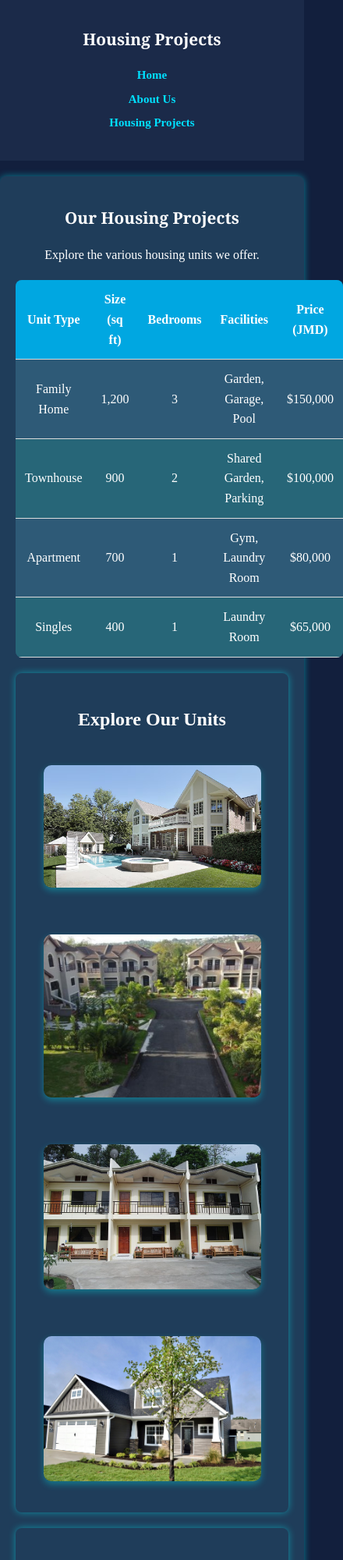
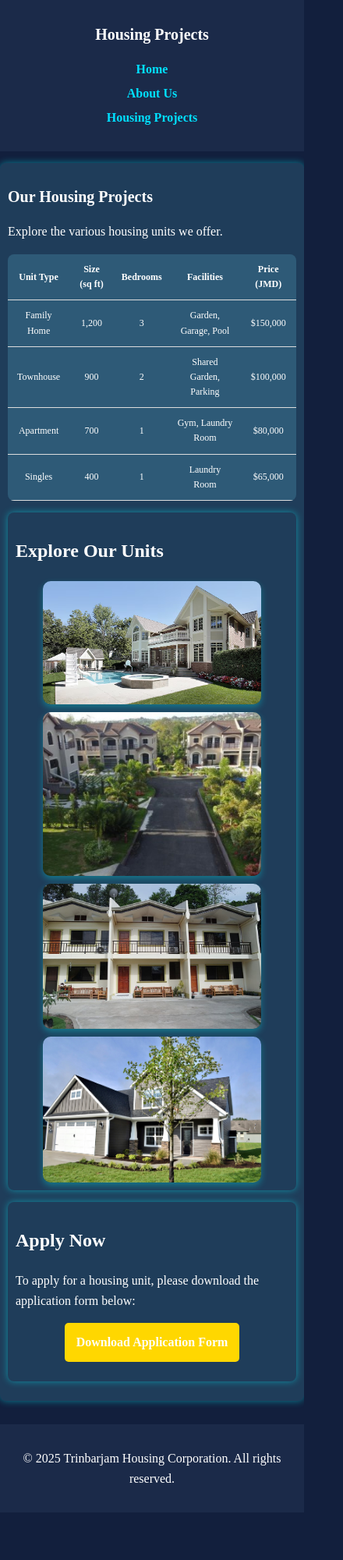
Before and after one commit to shawboss/Trinbarjam-Housing-Corporation, a plain HTML site: page housing.html in a window 390 px wide. Shown: the top 2000 px of the page at 78% size, 440 px wide, since content can reach past the window. After the commit the page ends 1939 px from the top, so only its background shows below. Drawn offline with Linux system fonts and the light colour scheme.

Commit message:
Update Styles.css

```diff
--- a/Styles.css
+++ b/Styles.css
@@ -4,135 +4,72 @@ body {
     margin: 0;
     padding: 0;
     line-height: 1.6;
-    background-color: #121F3D; /* Dark Blue */
-    color: #E0E0E0; /* Light Gray */
+    background-color: #121F3D;
+    color: #E0E0E0;
 }
 
 /* Header */
 header {
-    background-color: #1B2A49; /* Slightly lighter navy blue */
-    padding: 20px 0;
+    background-color: #1B2A49;
+    padding: 15px;
     color: white;
     text-align: center;
 }
 
 h1 {
-    text-align: center;
-    font-family: Georgia, 'Times New Roman', Times, serif;
-    font-size: x-large;
+    font-size: 24px;
 }
 
 /* Navigation Bar */
 nav ul {
     list-style: none;
     padding: 0;
+    text-align: center;
 }
 
 nav ul li {
-    display: inline;
-    margin: 0 15px;
+    display: inline-block;
+    margin: 10px;
 }
 
 nav ul li a {
-    color: #00E0FF; /* Cyan */
+    color: #00E0FF;
     font-weight: bold;
-    font-size: 15px;
+    font-size: 14px;
     text-decoration: none;
     transition: color 0.3s ease;
 }
 
 nav ul li a:hover {
-    color: #FFD700; /* Gold */
+    color: #FFD700;
 }
 
 /* Main Content Sections */
 section {
-    max-width: 1200px;
-    margin: 20px auto;
-    padding: 20px;
-    background-color: #1F3D5A; /* Darker Blue */
+    max-width: 95%;
+    margin: 15px auto;
+    padding: 15px;
+    background-color: #1F3D5A;
     border-radius: 8px;
     box-shadow: 0 0 10px rgba(0, 247, 255, 0.452);
     color: white;
 }
 
-/* Unique Section Styles */
-#Info {
-    background-color: #2E5A77; /* Deep Teal */
-    box-shadow: 0 0 10px rgba(62, 255, 44, 0.452);
-}
-
-#about1 {
-    background-color: #00A7E1; /* Bright Aqua */
-    box-shadow: 0 0 10px rgba(62, 255, 44, 0.452);
-}
-
-#about2 {
-    background-color: #276678; /* Muted Teal */
-    box-shadow: 0 0 10px rgba(62, 255, 44, 0.452);
-}
-
-#about3 {
-    background-color: #00A7E1; /* Bright Aqua */
-    box-shadow: 0 0 10px rgba(62, 255, 44, 0.452);
-}
-
-/* Footer */
-footer {
-    background-color: #1B2A49; /* Navy */
-    color: white;
-    text-align: center;
-    padding: 20px 0;
-    margin-top: 40px;
-}
-
-/* Images */
-img {
-    max-width: 100%;
-    height: auto;
-    display: block;
-    margin: 20px auto;
-    border-radius: 10px; /* Smooth rounded corners */
-}
-
-/* Team Section */
+/* Responsive Grid */
 .team {
     display: flex;
     flex-wrap: wrap;
-    gap: 20px;
     justify-content: center;
-    text-align: center;
+    gap: 10px;
 }
 
 .team .team-member {
-    max-width: 300px;
-    background: #2E5A77; /* Deep Teal */
-    padding: 15px;
+    width: 90%;
+    max-width: 280px;
+    background: #2E5A77;
+    padding: 10px;
     border-radius: 10px;
     box-shadow: 0 4px 8px rgba(0, 255, 255, 0.3);
-}
-
-.team img {
-    width: 100%;
-    height: auto;
-    border-radius: 10px;
-}
-
-.team p {
-    margin-top: 10px;
-    font-size: 16px;
-    font-weight: bold;
-}
-
-/* Section Styling */
-.housing-projects {
-    max-width: 1200px;
-    margin: 20px auto;
-    padding: 20px;
-    background-color: #1F3D5A;
-    border-radius: 8px;
-    box-shadow: 0 0 10px rgba(0, 247, 255, 0.452);
-    color: white;
     text-align: center;
 }
 
@@ -140,59 +77,49 @@ img {
 table {
     width: 100%;
     border-collapse: collapse;
-    margin-top: 20px;
+    margin-top: 15px;
     background: #2E5A77;
     color: white;
     border-radius: 8px;
     overflow: hidden;
+    font-size: 14px;
 }
 
 th, td {
-    padding: 12px;
+    padding: 10px;
     text-align: center;
     border-bottom: 1px solid #ddd;
-}
-
-th {
-    background-color: #00A7E1;
-    color: white;
-}
-
-tr:nth-child(even) {
-    background-color: #276678;
-}
-
-tr:hover {
-    background-color: #00E0FF;
-    color: #000;
 }
 
 /* Gallery */
 .gallery-images {
     display: flex;
+    flex-wrap: wrap;
     justify-content: center;
-    gap: 20px;
-    flex-wrap: wrap;
+    gap: 10px;
 }
 
 .gallery-images img {
-    width: 300px;
-    height: auto;
+    width: 90%;
+    max-width: 280px;
     border-radius: 10px;
     box-shadow: 0 4px 8px rgba(0, 255, 255, 0.3);
 }
 
 /* CTA Button */
 .cta-button {
-    display: inline-block;
-    padding: 12px 20px;
+    display: block;
+    width: 80%;
+    max-width: 200px;
+    margin: 15px auto;
+    text-align: center;
+    padding: 12px;
     font-size: 16px;
     font-weight: bold;
     text-decoration: none;
     color: white;
     background-color: #FFD700;
     border-radius: 5px;
-    margin-top: 10px;
     transition: background 0.3s;
 }
 
@@ -200,16 +127,32 @@ tr:hover {
     background-color: #FFB700;
 }
 
-/* Responsive Design */
+/* Footer */
+footer {
+    background-color: #1B2A49;
+    color: white;
+    text-align: center;
+    padding: 15px 0;
+    margin-top: 30px;
+}
+
+/* Mobile Optimization */
 @media screen and (max-width: 768px) {
     h1 {
-        font-size: 1.3em;
+        font-size: 20px;
     }
 
     nav ul li {
         display: block;
-        text-align: center;
         margin: 5px 0;
+    }
+
+    nav ul li a {
+        font-size: 16px;
+    }
+
+    section {
+        padding: 10px;
     }
 
     .team {
@@ -218,15 +161,14 @@ tr:hover {
     }
 
     .team .team-member {
-        max-width: 95%;
+        width: 90%;
     }
 
-    .gallery-images {
-        flex-direction: column;
-        align-items: center;
+    table {
+        font-size: 12px;
     }
 
     .gallery-images img {
-        max-width: 90%;
+        width: 95%;
     }
 }
```
